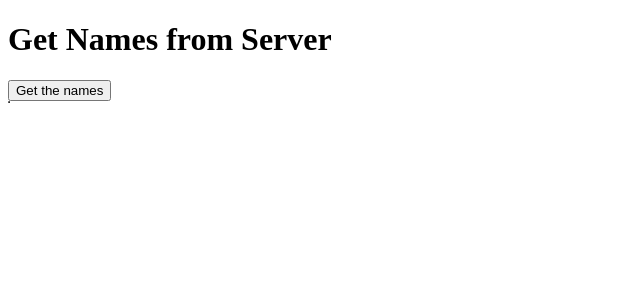
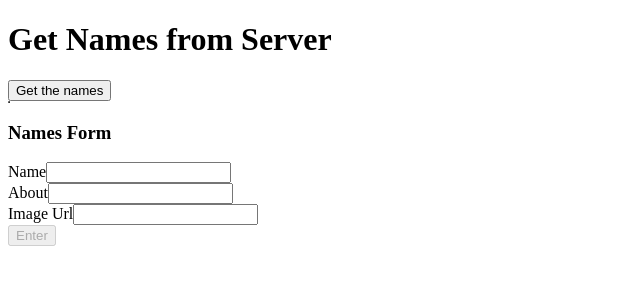
Before and after one commit to rem4ik4ever/ngrestclient, an Angular app: page / in a window 1280 px wide. Shown: the top 300 px of the page, without its empty margins (0-640 px from the left). Built offline with nearby package versions, Linux system fonts and the light colour scheme.

Commit message:
created input form posting to server

```diff
--- a/src/app/app.module.ts
+++ b/src/app/app.module.ts
@@ -5,11 +5,13 @@ import { HttpModule } from '@angular/http';
 
 import { NamesComponent } from './names/names.component';
 import { NameDetailComponent } from './details/name-detail.component';
+import { NamesFormComponent } from './forms/names-form.component';
 
 @NgModule({
   declarations: [
     NamesComponent,
-    NameDetailComponent
+    NameDetailComponent,
+    NamesFormComponent
   ],
   imports: [
     BrowserModule,
--- a/src/app/details/name-detail.component.ts
+++ b/src/app/details/name-detail.component.ts
@@ -1,4 +1,5 @@
 import { Component, Input } from '@angular/core';
+import { NameDetail} from '../entities/name-detail';
 
 @Component({
   selector: 'name-detail',
@@ -6,12 +7,12 @@ import { Component, Input } from '@angular/core';
     <div [hidden]="show">
       <h3>Details about {{nameDetail?.name}}</h3>
       <div>{{nameDetail?.about}}</div>
-      <div>{{nameDetail.imageUrl}}:<img src="{{nameDetail?.imageUrl}}"></div>
+      <div><img src="{{nameDetail?.imageUrl}}"></div>
     </div>
     `
 })
 export class NameDetailComponent {
-  @Input() nameDetail: NameDetailComponent;
+  @Input() nameDetail: NameDetail;
   @Input() show: boolean;
 
   constructor() {
--- /dev/null
+++ b/src/app/forms/names-form.component.ts
@@ -0,0 +1,36 @@
+import { Component } from '@angular/core';
+import { Observable } from 'rxjs';
+import 'rxjs/add/operator/map';
+import { Http, RequestOptions, Headers} from '@angular/http';
+import { NameDetail} from '../entities/name-detail';
+
+@Component({
+    selector: './names-form',
+    templateUrl: './namesform.html',
+    styles: ['./namesform.css']
+})
+export class NamesFormComponent {
+
+    model: NameDetail = new NameDetail();
+
+    constructor(private http: Http) {}
+
+    /**
+     * saveName
+     */
+    public saveName() {
+        let url = "http://localhost:8080/names/create"
+        let headers = new Headers({ 'Content-Type': 'application/json' });
+        let options = new RequestOptions({ headers: headers });
+        console.info(`submitted: ${this.model.name}, ${this.model.about}, ${this.model.imageUrl}`)
+        this.http.post(url, JSON.stringify(this.model),  options)
+        .subscribe(
+            (response) => {
+                console.info(`response: ${response}`);
+            }
+        )
+    }
+// TODO: Remove this when we're done
+  get diagnostic() { return JSON.stringify(this.model); }
+
+}
--- /dev/null
+++ b/src/app/forms/namesform.css
@@ -0,0 +1,11 @@
+input.ng-invalid {
+    border-left-color: red;
+    border-left-style: solid;
+    border-left-width: 5px;
+}
+
+input.ng-valid {
+    border-left-color: green;
+    border-left-style: solid;
+    border-left-width: 5px;
+}
--- /dev/null
+++ b/src/app/forms/namesform.html
@@ -0,0 +1,28 @@
+<h3>Names Form</h3>
+<form #f="ngForm">
+
+    <div class="form-group">
+        <label>Name</label>
+        <input class="form-control" [(ngModel)]="model.name" required minlength='5' name="name" #spy/>
+        <div *ngIf="f?.controls?.name?.hasError('minlength')">
+            Input is required, 5 char's min'
+        </div>
+    </div>
+
+    <div class="form-group">
+        <label>About</label>
+        <input class="form-control" [(ngModel)]="model.about" name="about" />
+    </div>
+
+    <div class="form-group">
+        <label>Image Url</label>
+        <input class="form-control" [(ngModel)]="model.imageUrl" required pattern="http.*\.(jpg|png)" name="imageUrl" />
+        <div *ngIf="f?.controls?.imageUrl?.hasError('pattern')">
+            Image link must be complete url and image type must be png or jpg
+        </div>
+    </div>
+    <div>
+        <input type="button" [disabled]="!f.valid" (click)="saveName()" class="btn" value="Enter" />
+    </div>
+
+</form>
--- a/src/app/names/names.component.html
+++ b/src/app/names/names.component.html
@@ -12,3 +12,6 @@
 <div>
     <name-detail [nameDetail]="nameDetail" [show]="hideDetail"></name-detail>
 </div>
+<div>
+    <names-form></names-form>
+</div>
```
